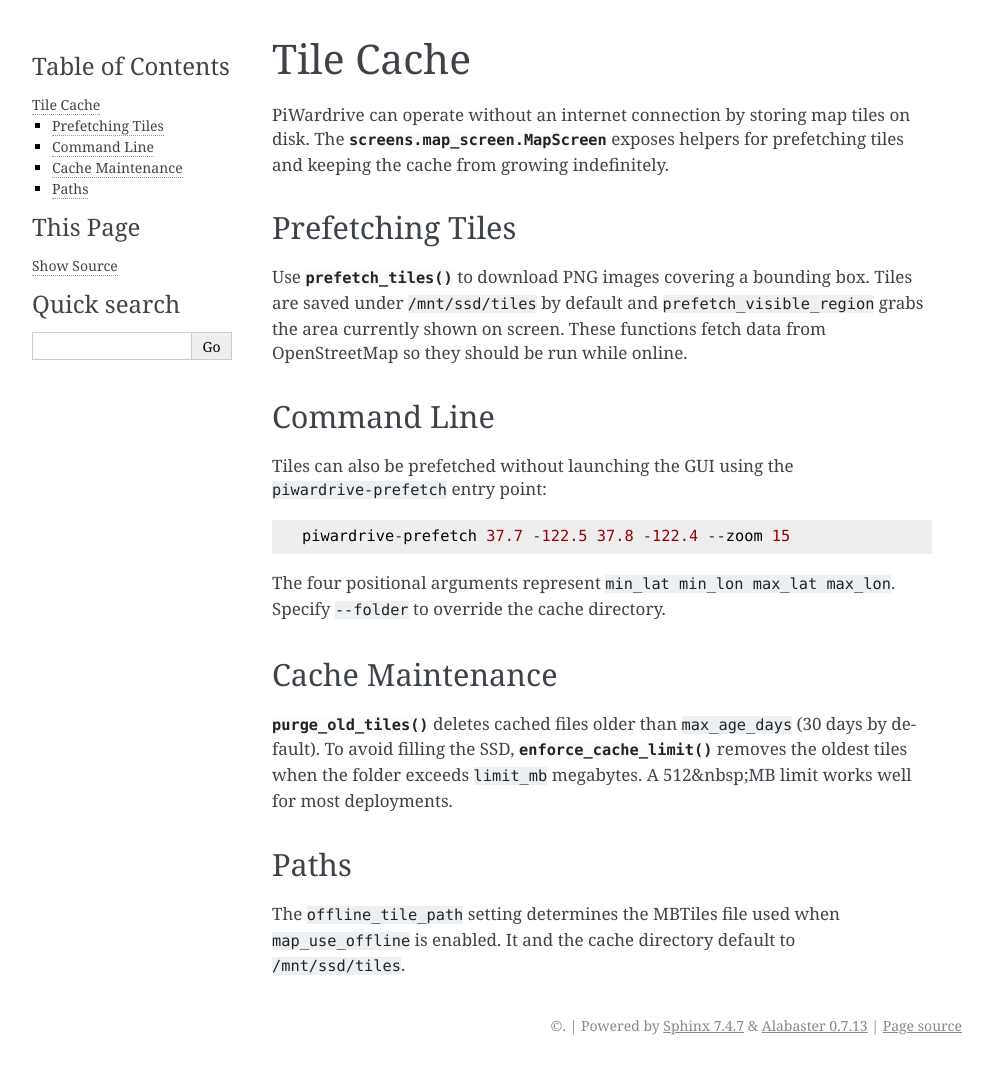
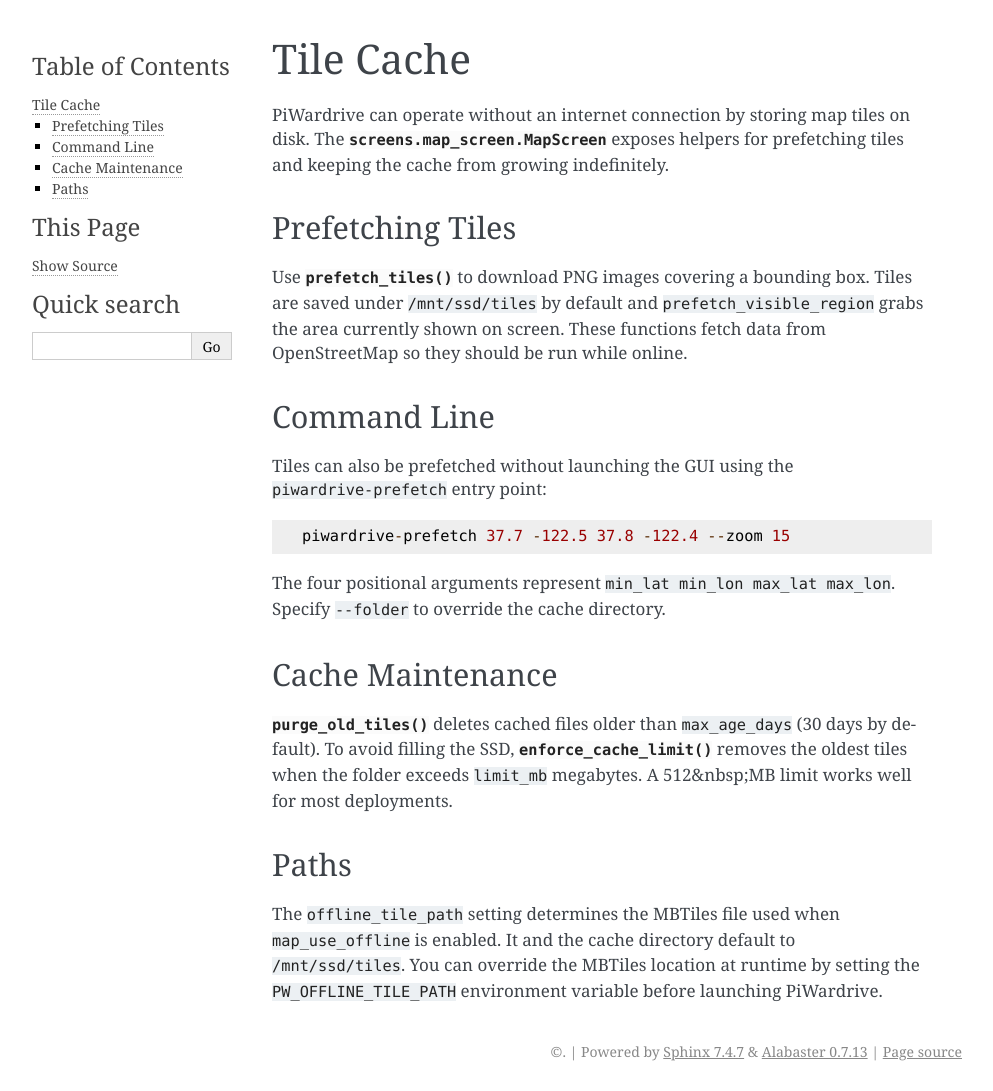
Before and after one commit to Trashytalk/piwardrive, a Sphinx documentation site: the page built from docs/tile_cache.rst, in a window 1280 px wide. Shown: the whole page, without its empty margins (148-1141 px from the left). Built offline with Sphinx 7.4.7, drawn with Linux system fonts in a browser that asks for light colours; before the commit the page ends 1065 px from its top, so only the background shows below that.

Commit message:
docs: explain offline tile path env override

```diff
--- a/docs/tile_cache.rst
+++ b/docs/tile_cache.rst
@@ -38,4 +38,6 @@ Paths
 
 The ``offline_tile_path`` setting determines the MBTiles file used when
 ``map_use_offline`` is enabled.  It and the cache directory default to
-``/mnt/ssd/tiles``.
+``/mnt/ssd/tiles``.  You can override the MBTiles location at runtime by
+setting the ``PW_OFFLINE_TILE_PATH`` environment variable before launching
+PiWardrive.
```
